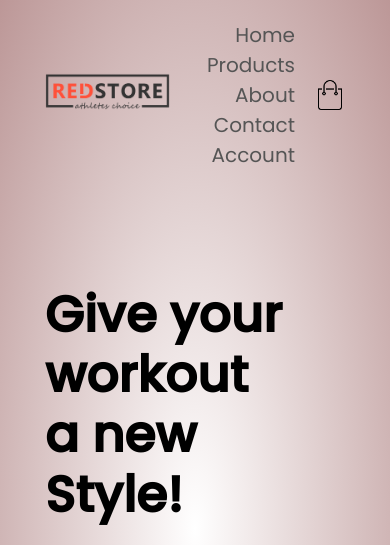
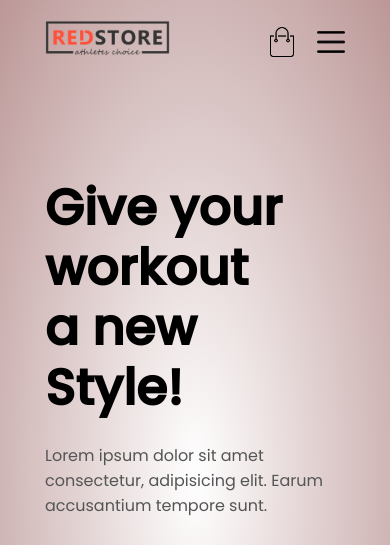
Before and after one commit to angan358/e-commerce, a plain HTML site: page index.html in a window 390 px wide. Shown: the top 545 px of the page. Drawn offline with Linux system fonts and the light colour scheme.

Commit message:
build the toggle hanburger for the nav

```diff
--- a/CSS/style.css
+++ b/CSS/style.css
@@ -269,3 +269,37 @@ ul {
 .footer .copyright {
   text-align: center;
 }
+
+/* menu -icon==== */
+.menu-icon{
+  width: 28px;
+  margin-left: 20px;
+  display: none;
+}
+
+/* media query for menu==== */
+@media only screen and (max-width:800px){
+  nav ul{
+    position: absolute;
+    top: 70px;
+    left: 0;
+    background: #333;
+    width: 100%;
+    overflow: hidden;
+    transition: max-height 0.5s;
+  }
+  nav ul li{
+    display: block;
+    margin-right: 50px;
+    margin-top: 10px;
+    margin-bottom: 10px;
+  }
+  nav ul li a{
+    color: #fff;
+
+  }
+  .menu-icon{
+    display: block;
+    cursor: pointer;
+  }
+}
--- a/index.html
+++ b/index.html
@@ -19,7 +19,7 @@
                 </div>
 
                 <nav>
-                    <ul>
+                    <ul id="MenuItems">
                         <li><a href="">Home</a></li>
                         <li><a href="">Products</a></li>
                         <li><a href="">About</a></li>
@@ -28,6 +28,7 @@
                     </ul>
                 </nav>
                 <img src="./images/cart.png" width="30px" height="30px" alt="Cart Image">
+                <img src="./images/menu.png" class="menu-icon" onclick="menutoggle()" width="30px" height="30px" alt="Cart Image">
             </div>
 
             <div class="row">
@@ -355,5 +356,20 @@
             <p class="copyright">Copyright 2023 - Angan Koner</p>
         </div>
     </div>
+
+    <!-- js for toogle menu=== -->
+    <script>
+        var MenuItems = document.getElementById("MenuItems");
+        MenuItems.style.maxHeight = "0px";
+
+        function menutoggle(){
+            if(MenuItems.style.maxHeight=="0px"){
+                MenuItems.style.maxHeight = "200px"
+            }
+            else{
+                MenuItems.style.maxHeight = "0px"
+            }
+        }
+    </script>
 </body>
 </html>
```
